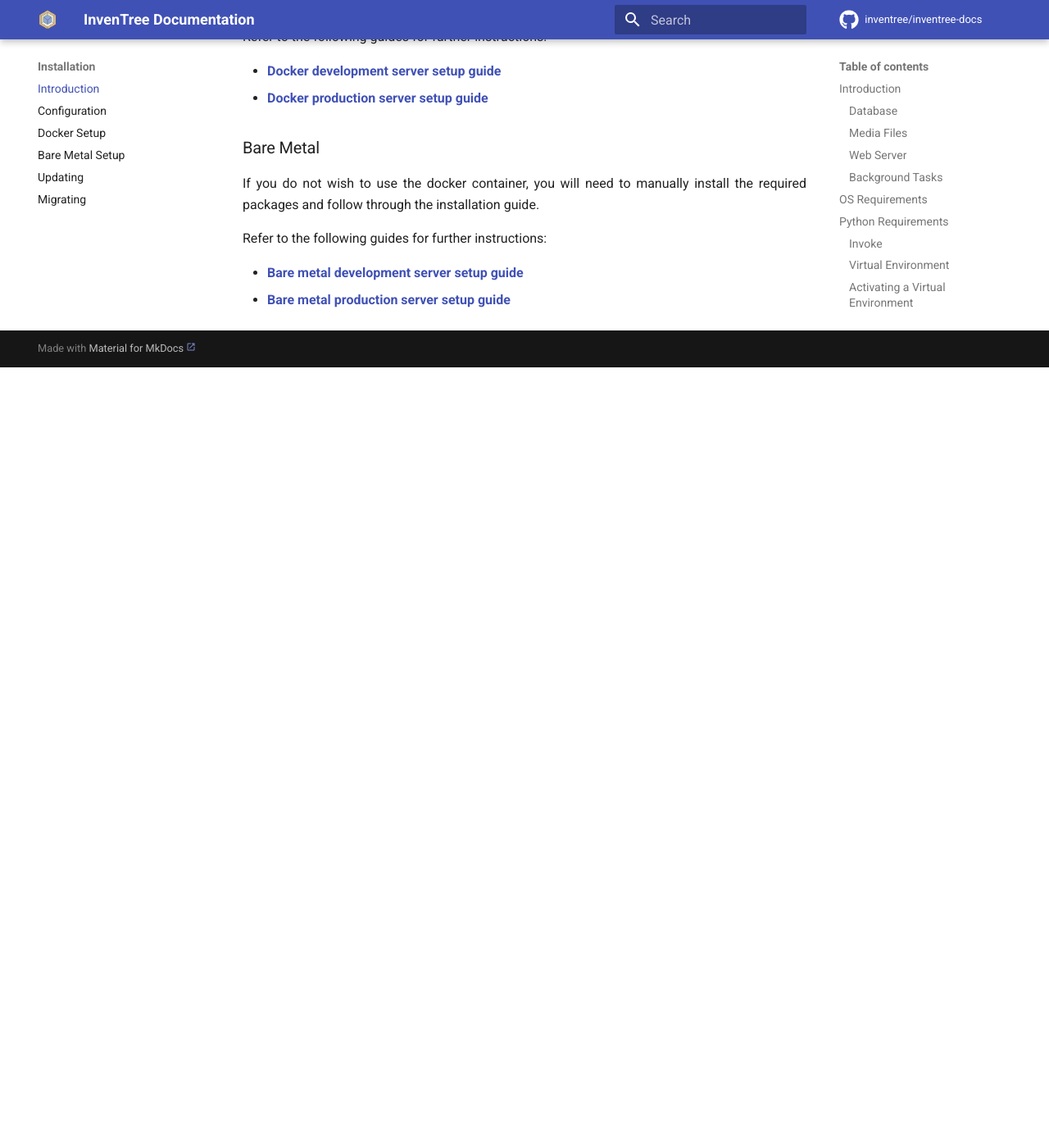
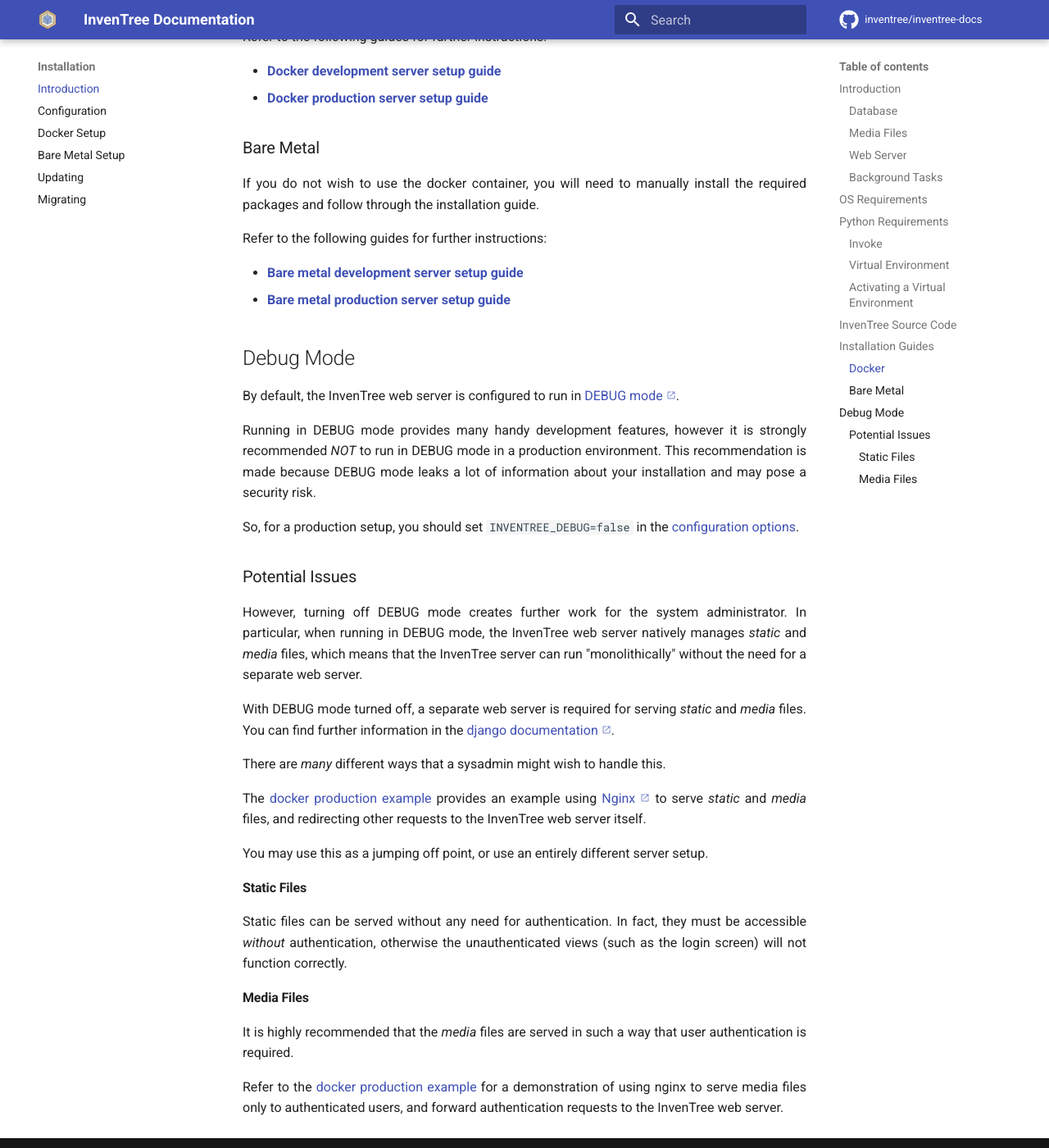
Before and after one commit to inventree/inventree-docs, an MkDocs documentation site: the page built from docs/start/intro.md, in a window 1280 px wide and 1400 px high, scrolled down 3708 px. Shown: the whole window at 82% size. Built offline with MkDocs 1.6.1 and Material for MkDocs 9.7.7, drawn with Linux system fonts in a browser that asks for light colours; a script that is not in the unit is left out; comment, search, counter and statistics services are not loaded; before the commit the page ends 4156 px from its top, so only the background shows below that.

Commit message:
More updates
- Add section on "DEBUG" mode
- Update nginx.conf
- Update docker-compose.yml

```diff
--- a/docs/start/intro.md
+++ b/docs/start/intro.md
@@ -135,3 +135,33 @@
 
 - [**Bare metal development server setup guide**](./development.md)
 - [**Bare metal production server setup guide**](./install.md)
+
+## Debug Mode
+
+By default, the InvenTree web server is configured to run in [DEBUG mode](https://docs.djangoproject.com/en/dev/ref/settings/#std:setting-DEBUG).
+
+Running in DEBUG mode provides many handy development features, however it is strongly recommended *NOT* to run in DEBUG mode in a production environment. This recommendation is made because DEBUG mode leaks a lot of information about your installation and may pose a security risk.
+
+So, for a production setup, you should set `INVENTREE_DEBUG=false` in the [configuration options](./config.md).
+
+### Potential Issues
+
+However, turning off DEBUG mode creates further work for the system administrator. In particular, when running in DEBUG mode, the InvenTree web server natively manages *static* and *media* files, which means that the InvenTree server can run "monolithically" without the need for a separate web server.
+
+With DEBUG mode turned off, a separate web server is required for serving *static* and *media* files. You can find further information in the [django documentation](https://docs.djangoproject.com/en/dev/howto/static-files/deployment/).
+
+There are *many* different ways that a sysadmin might wish to handle this.
+
+The [docker production example](./docker_prod.md) provides an example using [Nginx](https://www.nginx.com/) to serve *static* and *media* files, and redirecting other requests to the InvenTree web server itself.
+
+You may use this as a jumping off point, or use an entirely different server setup.
+
+#### Static Files
+
+Static files can be served without any need for authentication. In fact, they must be accessible *without* authentication, otherwise the unauthenticated views (such as the login screen) will not function correctly.
+
+#### Media Files
+
+It is highly recommended that the *media* files are served in such a way that user authentication is required.
+
+Refer to the [docker production example](./docker_prod.md) for a demonstration of using nginx to serve media files only to authenticated users, and forward authentication requests to the InvenTree web server.
```
Also changed, not shown: 2 other files.
